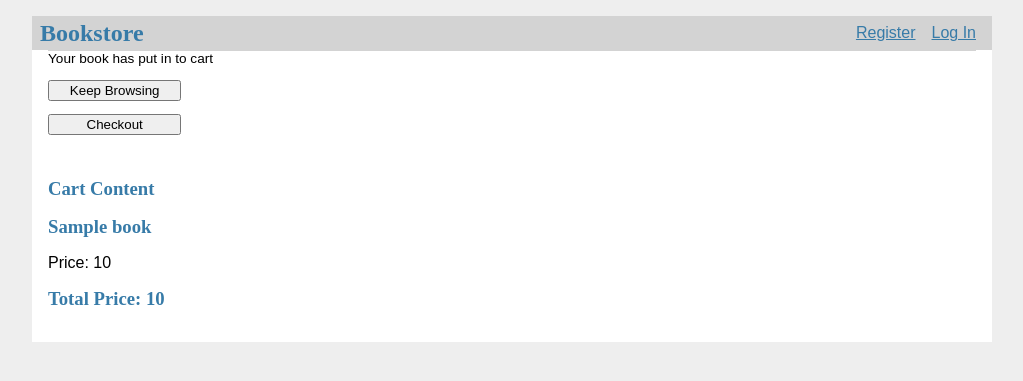
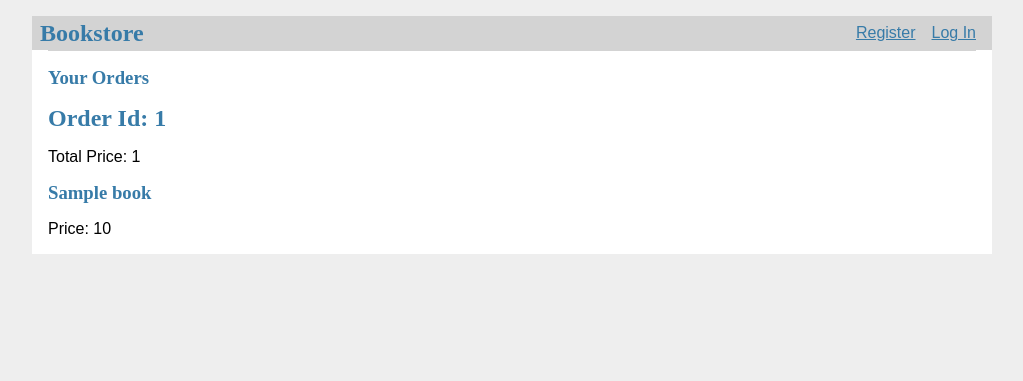
Before and after one commit to mistyken/bookstore_app, a Flask app: template app/templates/bookstore/order.html in a window 1280 px wide. Shown: the top 381 px of the page, without its empty margins (128-1151 px from the left). Run offline with Flask 2, Linux system fonts and the light colour scheme; the template is opened without the code that fills it: most values are stand-ins (such as "Sample title", 1, 10 or a date in 2020).

Commit message:
fixed a few bug

```diff
--- a/app/bookstore.py
+++ b/app/bookstore.py
@@ -30,7 +30,7 @@ def add_to_cart():
     book_id = request.form.get('book_id')
     order = create_order(g.user['id'], int(copies), book_id)
 
-    return render_template('bookstore/order.html', books=order.books, total=order.total_price)
+    return render_template('bookstore/cart.html', books=order.books, total=order.total_price)
 
 
 @bp.route('/checkoutoption', methods=['POST'])
@@ -38,7 +38,13 @@ def at_checkout():
     if request.form['submit_btn'] == 'Keep Browsing':
         return redirect(url_for('bookstore.index'))
     elif request.form['submit_btn'] == 'Checkout':
-        return redirect(url_for('bookstore.purchase_books'))
+        order = Order.objects(id=session.get("order_id")).first()
+
+        if len(order.books) < 1:
+            flash("You can't check out with empty cart")
+            return redirect(url_for('bookstore.index'))
+        else:
+            return purchase_books()
 
 
 def get_book_list():
@@ -81,10 +87,20 @@ def create_order(user_id, copies, book_id):
 
     return order
 
+
 @bp.route('/order_complete')
 def purchase_books():
     customer = Customer.objects(id=session.get("user_id")).first()
-    order = Order.objects(id=session.get("order_id")).first()
+    if session['order_id']:
+        order = Order.objects(id=session.get("order_id")).first()
+        if len(order.books) < 1:
+            flash("Please add some book to cart first")
+            return redirect(url_for('bookstore.index'))
+    else:
+        flash("Please add some book to cart first")
+        return redirect(url_for('bookstore.index'))
     customer.orders.append(order)
     customer.save()
-    return "Order complete. The order ID is {}".format(order.id)
+    flash("Order complete. The order ID is {}".format(order.id))
+    session['order_id'] = None
+    return redirect(url_for('bookstore.index'))
--- a/app/customer.py
+++ b/app/customer.py
@@ -15,6 +15,5 @@ def index():
 
 @bp.route('/<string:id>/cur_user_order')
 def cur_user_info(id):
-    print(id)
     customer = Customer.objects(id=id).first()
-    return customer.to_json()
+    return render_template('bookstore/order.html', orders=customer.orders)
--- a/app/templates/bookstore/index.html
+++ b/app/templates/bookstore/index.html
@@ -29,6 +29,6 @@
       <hr>
     {% endif %}
   {% endfor %}
-<a class="action" href="{{ url_for('bookstore.purchase_books') }}">Buy</a>
+<a class="action" href="{{ url_for('bookstore.purchase_books') }}">Buy Now</a>
 
 {% endblock %}
--- a/app/templates/bookstore/order.html
+++ b/app/templates/bookstore/order.html
@@ -1,24 +1,18 @@
 {% extends 'base.html' %}
 {% block content %}
     <article class="book">
-        <header>
+        <h3>Your Orders</h3>
+            {% for order in orders %}
             <div>
-                Your book has put in to cart
-               <form action="{{url_for('bookstore.at_checkout')}}" method="POST">
-                   <Input type="submit" name="submit_btn" value="Keep Browsing">
-                   <input type="submit" name="submit_btn" value="Checkout">
-               </form>
+                <h2>Order Id: {{ order['id'] }}</h2>
+                <div>Total Price: {{ order['total_price'] }}</div>
+                    {% for book in order.books %}
+                    <div>
+                        <h1>{{ book['title'] }}</h1>
+                        <div>Price: {{ book['price'] }}</div>
+                    </div>
+                    {% endfor %}
             </div>
-        </header>
-        <div>
-            <h1>Cart Content</h1>
-                {% for book in books %}
-                <div>
-                    <h1>{{ book['title'] }}</h1>
-                    <div>Price: {{ book['price'] }}</div>
-                </div>
-                {% endfor %}
-                <h1>Total Price: {{ total }}</h1>
-        </div>
+            {% endfor %}
     </article>
 {% endblock %}
```
Also changed, not shown: app/templates/bookstore/cart.html (added, +24 -0 lines).
